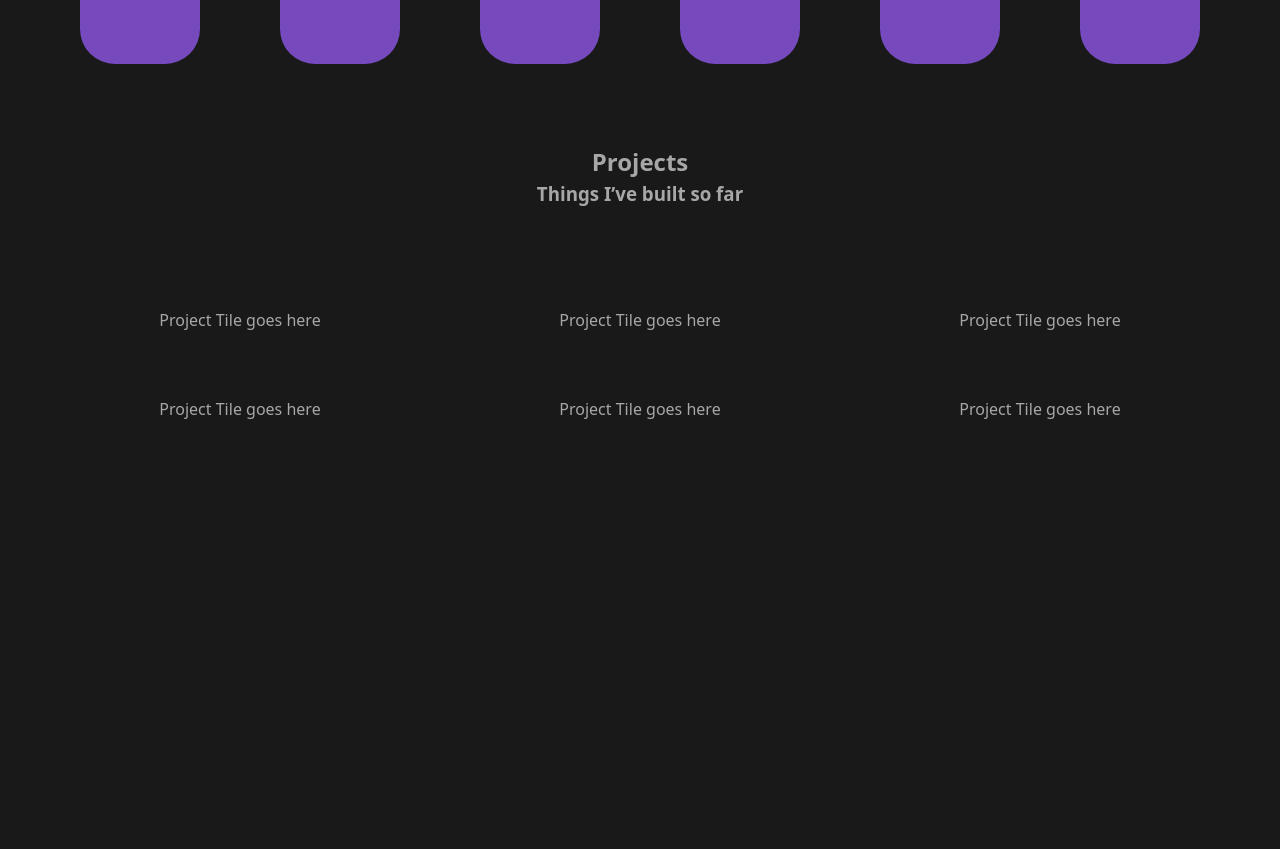
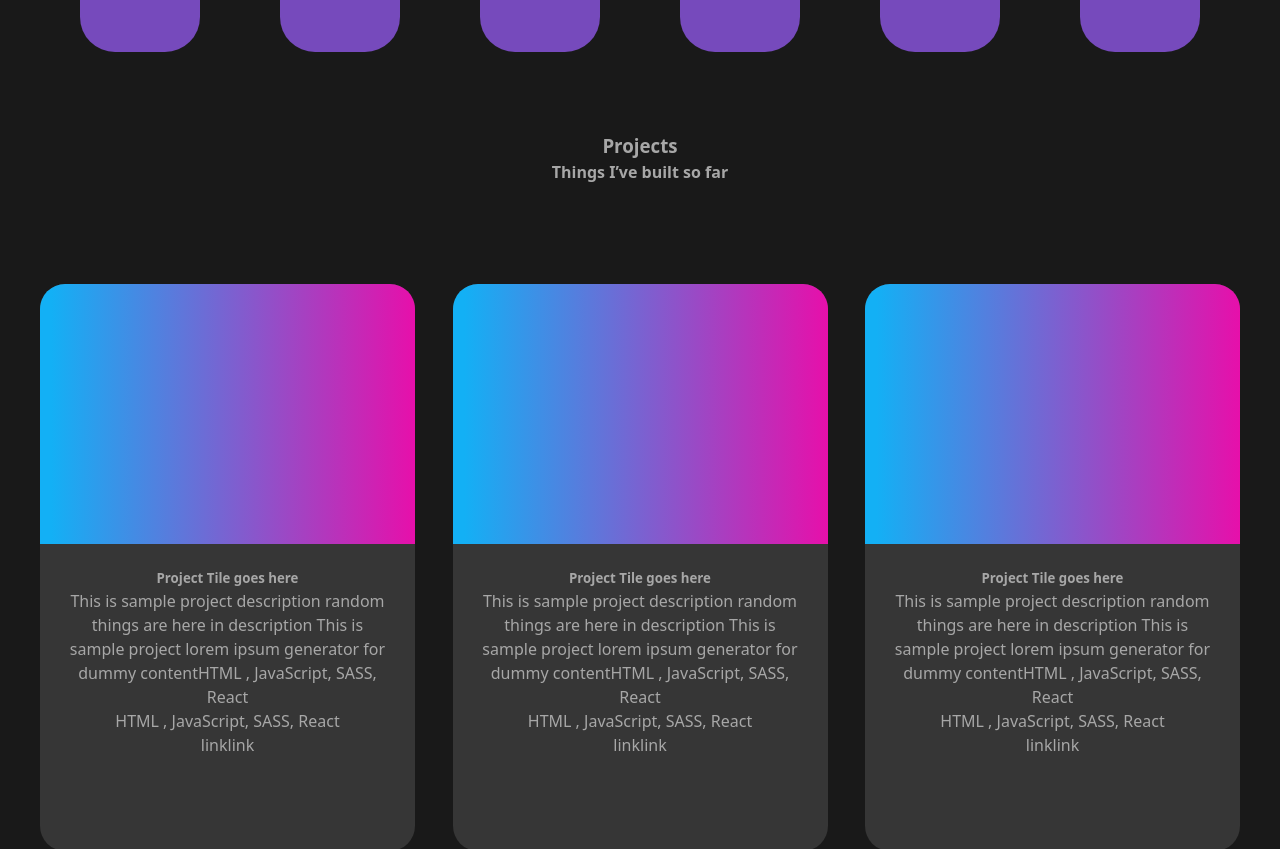
Before and after one commit to EndlessCod1ng/business-card-website, a React (Vite) app: page / in a window 1280 px wide. Shown: the part 1220-2069 px from the top of the page. Before the commit the page ends 1706 px from the top, so only its background shows below. Built offline with nearby package versions, Linux system fonts and the light colour scheme.

Commit message:
sm ch w/Prjcts

```diff
--- a/src/app/styles/themes/dark.scss
+++ b/src/app/styles/themes/dark.scss
@@ -5,4 +5,6 @@
   --accented-color: rgba(118, 74, 188, 1);
   --accented-gradient: linear-gradient(90.00deg, rgba(19, 176, 245, 1) 3%, rgba(230.5625, 15.370828628540039, 170.3088836669922, 1));
   --header-color: rgba(25, 25, 25, 0.97);
+
+  --card-bg: rgba(54, 54, 54, 1);
 }
--- a/src/shared/ui/AppText/AppText.tsx
+++ b/src/shared/ui/AppText/AppText.tsx
@@ -1,7 +1,7 @@
 import s from "./AppText.module.scss";
 interface AppTextProps {
   text: string;
-  Tag?: "span" | "h2" | "h3";
+  Tag?: "span" | "h2" | "h3" | "h4" | "h5" | "h6";
   className?: string;
 }
 export const AppText = ({ text, Tag = "span", className }: AppTextProps) => {
--- a/src/widgets/Projects/Projects.module.scss
+++ b/src/widgets/Projects/Projects.module.scss
@@ -11,6 +11,22 @@
 }
 
 .projctsItem {
-  width: calc(100%/3);
-  margin-bottom: 65px;
+  min-width: 375px;
+  min-height: 567px;
+  max-width: 30%;
+  margin-bottom: 25px;
+  border-radius: 25px;
+  background: var(--card-bg);
 }
+
+.content {
+  padding: 25px;
+}
+
+.img {
+  content: "";
+  min-width: 375px;
+  min-height: 260px;
+  background: var(--accented-gradient);
+  border-radius: 25px 25px 0 0;
+}
--- a/src/widgets/Projects/Projects.tsx
+++ b/src/widgets/Projects/Projects.tsx
@@ -7,11 +7,11 @@ export const Projects = ({ className }: ProjectsProps) => {
   return (
     <div className={`${s.projects} ${className ? className : ""}`}>
       <AppText
-        Tag="h2"
+        Tag="h3"
         text="Projects"
       />
       <AppText
-        Tag="h3"
+        Tag="h4"
         text="Things I’ve built so far"
       />
       <div className={s.projectsList}>
@@ -24,8 +24,27 @@ export const Projects = ({ className }: ProjectsProps) => {
             preview: "link",
             code: "link",
           }),
-        ].map((item, i) => (
-          <div className={s.projctsItem} key={i}>{item.title}</div>
+        ].map(({ title, description, tags, preview, code }, i) => (
+          <div
+            className={s.projctsItem}
+            key={i}
+          >
+            <div className={s.img}></div>
+
+            <div className={s.content}>
+              <AppText
+                Tag="h5"
+                text={title}
+              />
+              <AppText text={description} />
+              <AppText text={tags} />
+              <div className={s.tags}>{tags}</div>
+              <div className={s.links}>
+                <AppText text={preview} />
+                <AppText text={code} />
+              </div>
+            </div>
+          </div>
         ))}
       </div>
     </div>
--- a/src/widgets/Stack/Stack.tsx
+++ b/src/widgets/Stack/Stack.tsx
@@ -7,11 +7,11 @@ export const Stack = ({ className }: StackProps) => {
   return (
     <section className={`${s.stack} ${className ? className : ""}`}>
       <AppText
-        Tag="h2"
+        Tag="h3"
         text="Tech Stack"
       />
       <AppText
-        Tag="h3"
+        Tag="h4"
         text="Technologies I’ve been working with recently"
       />
       <div className={s.stackList}>
```
